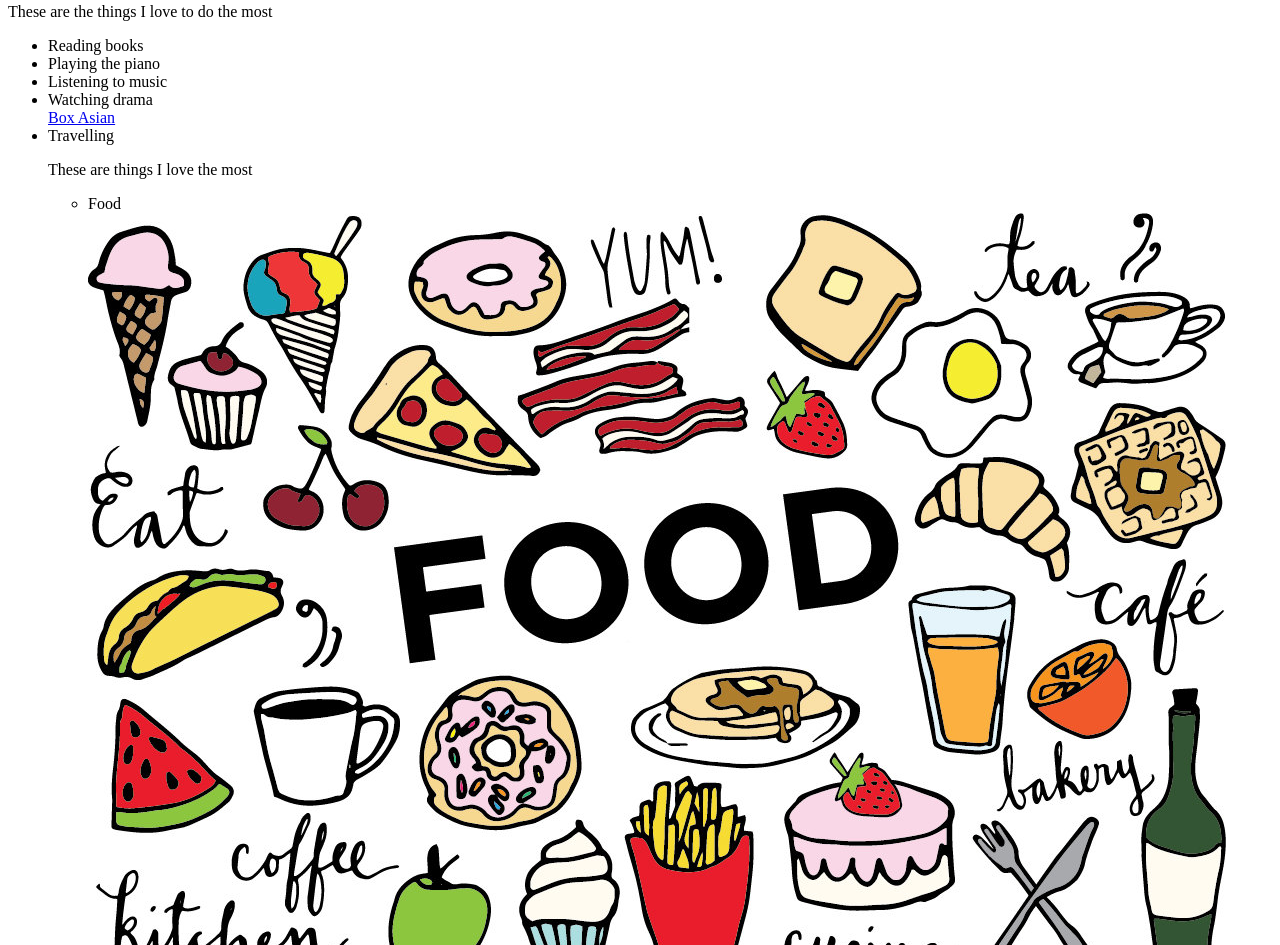
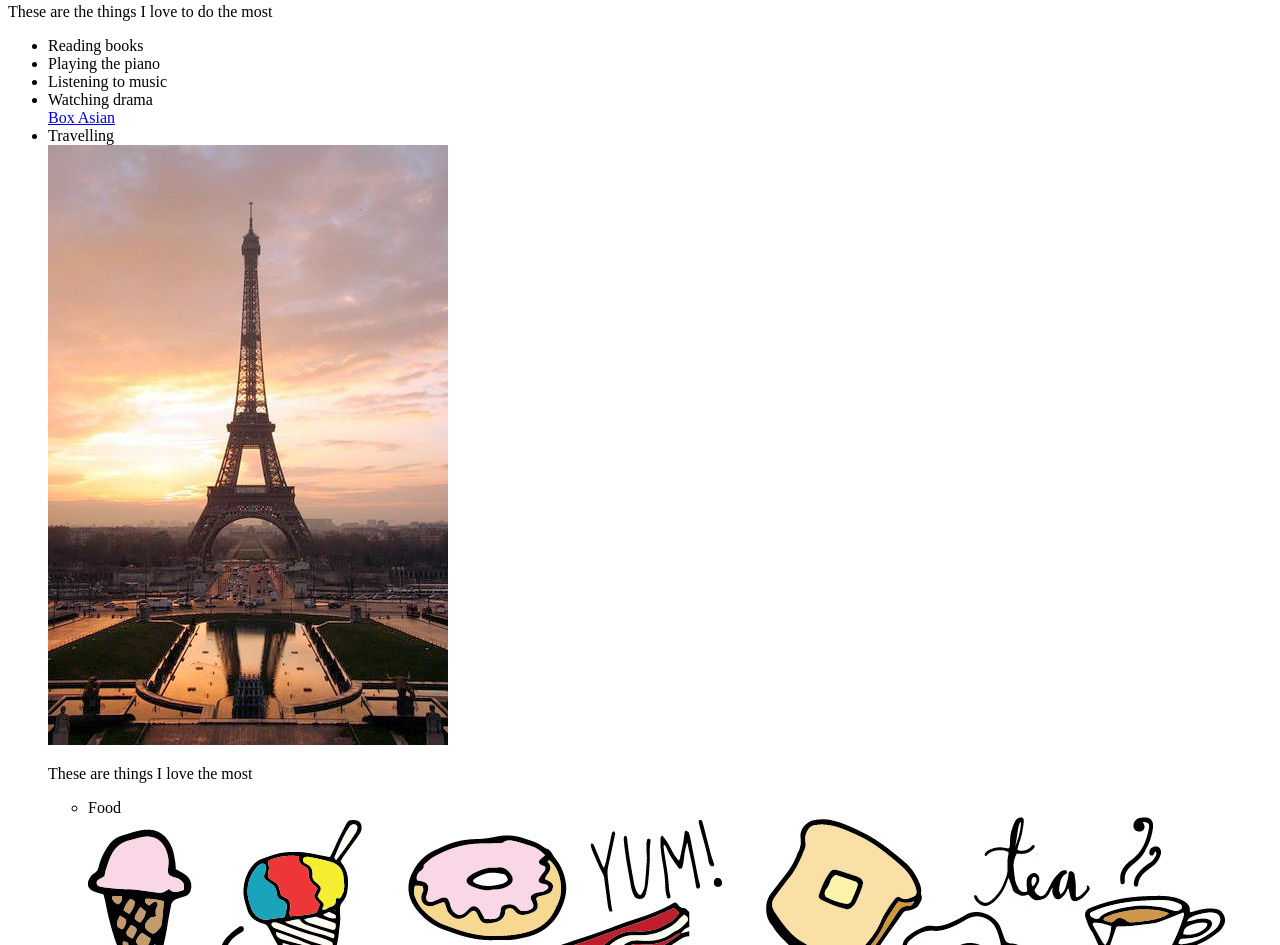
Before and after one commit to dhs17y1dlimhanyunodelia/dhs17y1dlimhanyunodelia.github.io, a plain HTML site: page index.html in a window 1280 px wide. Shown: the part 451-1396 px from the top of the page. Drawn offline with Linux system fonts and the light colour scheme.

Commit message:
Update index.html

```diff
--- a/index.html
+++ b/index.html
@@ -15,7 +15,7 @@
  <li>Watching drama</li>
  <a href ="www.boxasian.com">Box Asian</a>
  <li>Travelling</li>
-
+ <img src="paris.jpg"/>
  <p>These are things I love the most</p>
  <ul>
   <li>Food</li>
```
